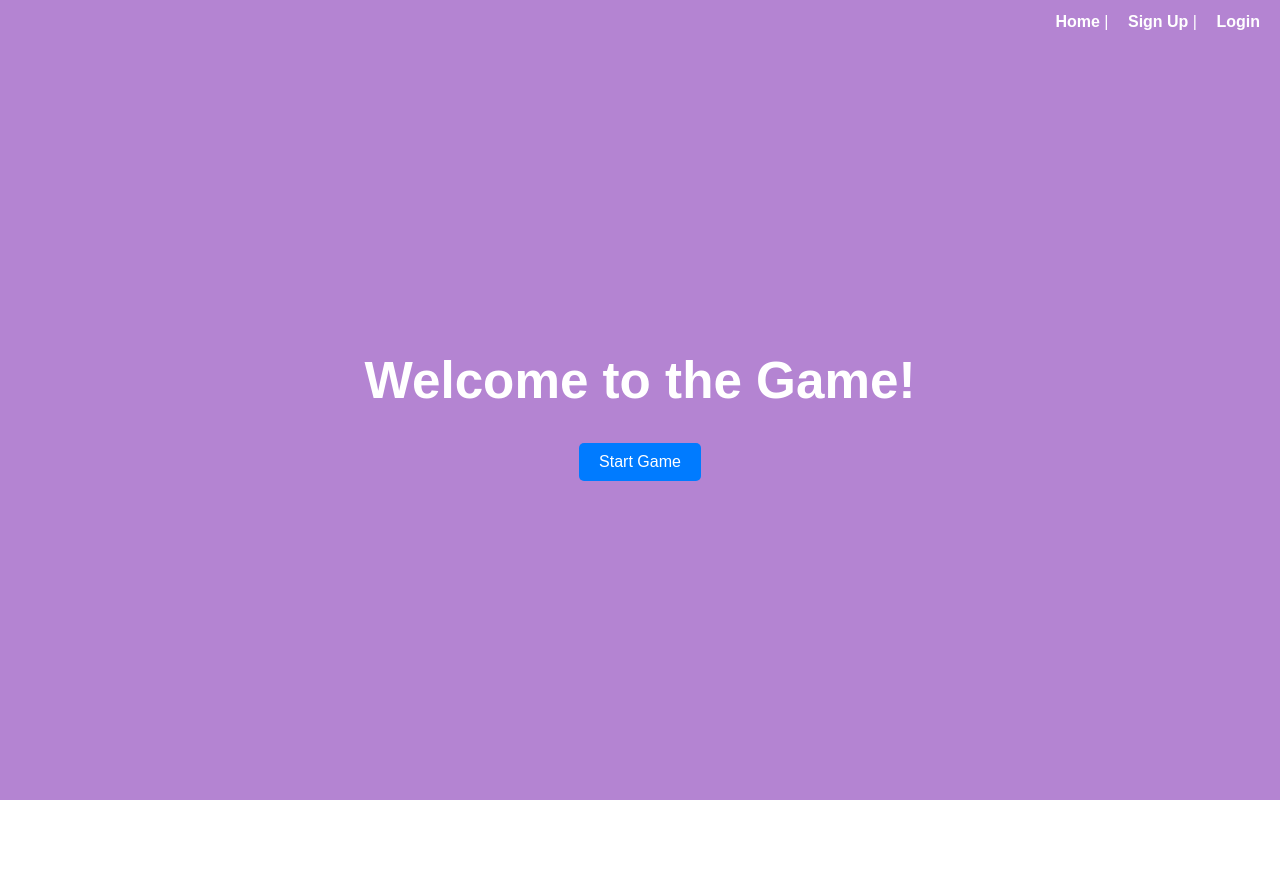
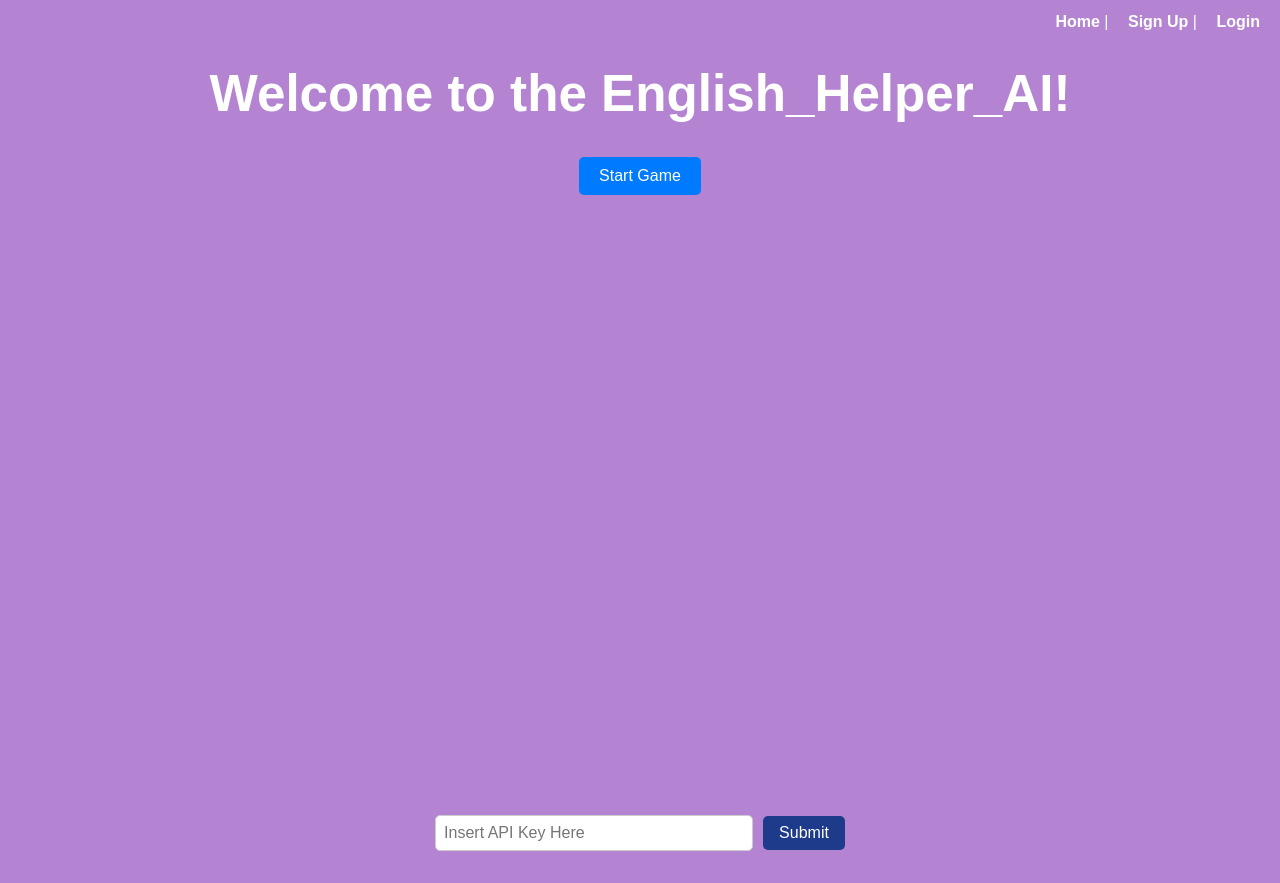
Before and after one commit to BrishnaN/English_Helper_AI, a React (Create React App) app: page /lessonPage in a window 1280 px wide. Before the commit the page ends 800 px from the top, so only its background shows below. Built offline with nearby package versions, Linux system fonts and the light colour scheme.

Commit message:
lessonPage is visible now

```diff
--- a/src/App.css
+++ b/src/App.css
@@ -69,15 +69,26 @@ nav a:hover {
   text-decoration: underline;
 }
 
+/* Input field styling */
+.form-container input {
+  margin-right: 10px; /* Space between input and button */
+  margin-top: 620px;
+  padding: 0.5rem;
+  border: 1px solid #ccc;
+  border-radius: 5px;
+  font-size: 1rem;
+}
+
+/* Button styling */
 .Submit-Button {
-  background-color: #007bff;
+  padding: 0.5rem 1rem;
+  background-color: #1e3a8a; /* Shiny dark blue */
   color: white;
-  padding: 0.5rem 1rem;
   border: none;
   border-radius: 5px;
   cursor: pointer;
 }
 
 .Submit-Button:hover {
-  background-color: #0056b3;
+  background-color: #102a5b; /* Darker shiny blue on hover */
 }
--- a/src/App.tsx
+++ b/src/App.tsx
@@ -43,18 +43,17 @@ const App: React.FC = () => {
       </Routes>
 
       {/* API Key Form */}
-      {/* <Form>
-          <Form.Label>API Key:</Form.Label>
+      <div className="form-container">
         <Form.Control
           type="password"
           placeholder="Insert API Key Here"
           onChange={changeKey}
+          style={{ width: "300px" }}
         />
-          <br />
         <Button className="Submit-Button" onClick={handleSubmit}>
           Submit
         </Button>
-        </Form> */}
+      </div>
     </div>
   );
 };
--- a/src/components/LessonPage.tsx
+++ b/src/components/LessonPage.tsx
@@ -8,7 +8,7 @@ const LessonPage = () => {
 
   return (
     <div>
-      <h1>Welcome to the Game!</h1>
+      <h1>Welcome to the English_Helper_AI!</h1>
       <button
         style={{
           padding: "10px 20px",
--- a/src/components/Login.tsx
+++ b/src/components/Login.tsx
@@ -32,7 +32,7 @@ const Login = () => {
         );
         setEmailOrUsername("");
         setPassword("");
-        navigate("/startgame"); // Redirect to the start game page
+        navigate("/lessonPage"); // Redirect to the start game page
       } else {
         alert("Incorrect password, please try again.");
       }
```
Lines whose indentation alone changed are shown as unchanged.
